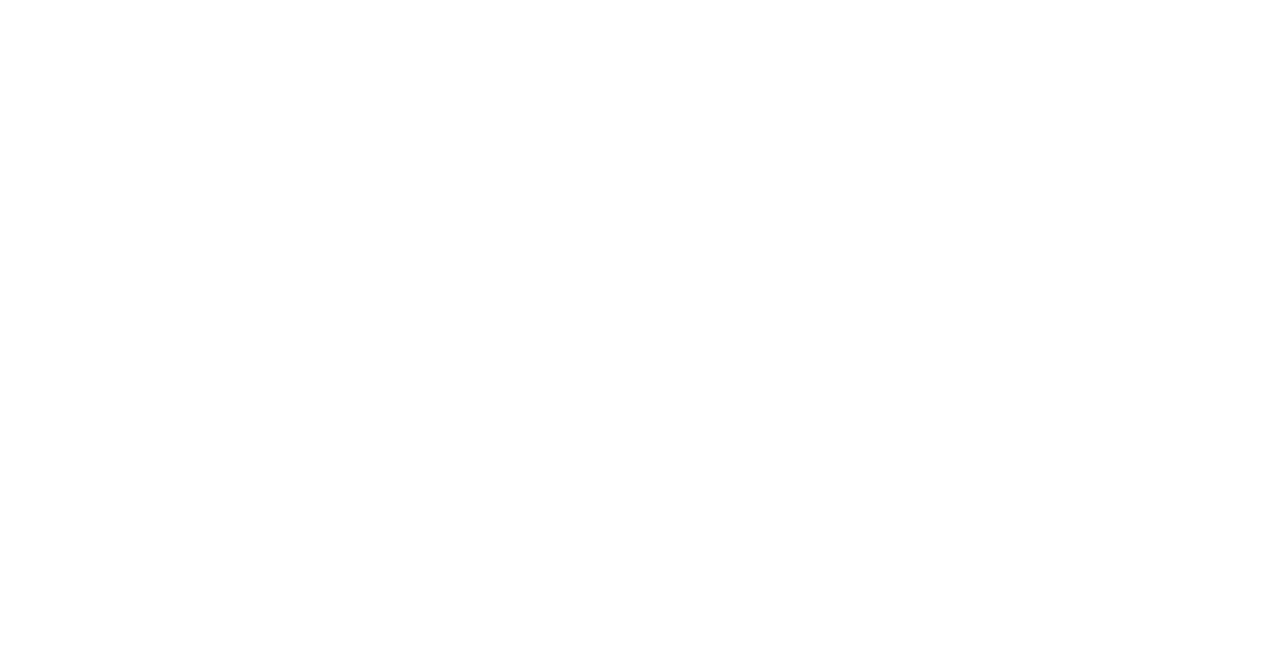
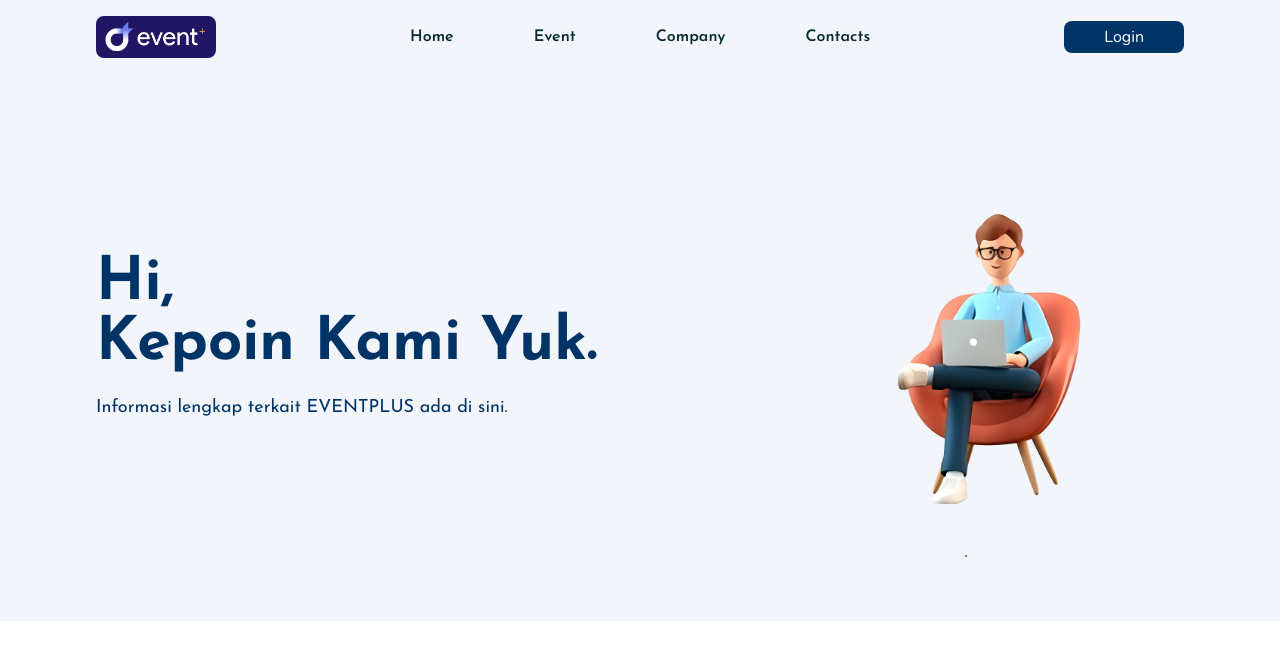
Before and after one commit to Wildanzr/FE-Event-, a React (Vite) app: page /about in a window 1280 px wide. Before the commit this address had no page. Shown: the top 660 px of the page. Built offline with nearby package versions, Linux system fonts and the light colour scheme.

Commit message:
feat: jumbotron about us

```diff
--- /dev/null
+++ b/src/pages/AboutUs.jsx
@@ -0,0 +1,15 @@
+import React from 'react'
+
+import Header from '../components/base/Header'
+import AboutJumbotron from '../components/main/AboutJumbotron'
+
+const AboutUs = () => {
+  return (
+    <>
+        <Header />
+        <AboutJumbotron />
+    </>
+  )
+}
+
+export default AboutUs
--- a/src/pages/LandingPage.jsx
+++ b/src/pages/LandingPage.jsx
@@ -1,12 +1,12 @@
 import React from 'react'
 
-import Header from '../components/header/Header'
+import Header from '../components/base/Header'
 import Jumbotron from '../components/main/Jumbotron'
 import Stats from '../components/main/Stats'
 import Information from '../components/main/Information'
 import PopularCompanies from '../components/main/PopularCompanies'
 import Testimonials from '../components/main/Testimonials'
-import Footer from '../components/footer/Footer'
+import Footer from '../components/base/Footer'
 
 const LandingPage = () => {
   return (
--- a/src/routes/AppRoutes.jsx
+++ b/src/routes/AppRoutes.jsx
@@ -2,12 +2,14 @@
 import { BrowserRouter, Routes, Route } from 'react-router-dom'
 
 import LandingPage from '../pages/LandingPage'
+import AboutUs from '../pages/AboutUs'
 
 const AppRoutes = () => {
   return (
         <BrowserRouter>
             <Routes>
                 <Route path="/" element={<LandingPage />} />
+                <Route path="/about" element={<AboutUs />} />
             </Routes>
         </BrowserRouter>
   )
```
Also changed, not shown: src/components/base/Footer.jsx (renamed from src/components/footer/Footer.jsx), src/components/base/Header.jsx (renamed from src/components/header/Header.jsx).
